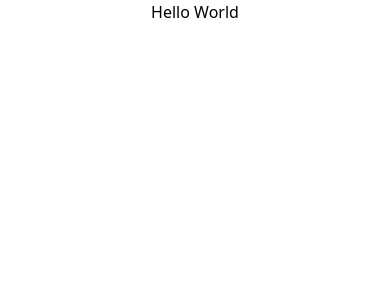
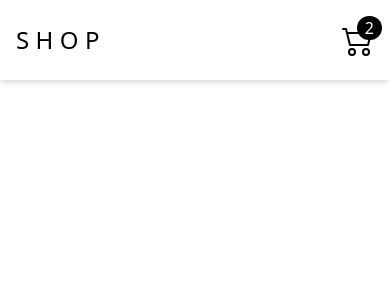
Before and after one commit to Pollux-Dev-team/Design_Patterns, a React (Create React App) app: page / in a window 390 px wide. Shown: the top 300 px of the page. Built offline with nearby package versions, Linux system fonts and the light colour scheme.

Commit message:
Finished navBar mobile view

```diff
--- a/package.json
+++ b/package.json
@@ -16,6 +16,7 @@
     "postcss": "^8.4.19",
     "react": "^18.2.0",
     "react-dom": "^18.2.0",
+    "react-icons": "^4.7.1",
     "react-query": "^3.39.2",
     "react-scripts": "5.0.1",
     "tailwindcss": "^3.2.4",
--- a/src/App.tsx
+++ b/src/App.tsx
@@ -1,5 +1,11 @@
-function App() {
-  return <div className="flex justify-center w-full ">Hello World</div>;
-}
+import NavBar from "./components/navBar";
+
+const App = () => {
+  return (
+    <>
+      <NavBar />
+    </>
+  );
+};
 
 export default App;
--- /dev/null
+++ b/src/components/cartIcon.tsx
@@ -0,0 +1,17 @@
+import { BsCart2 } from "react-icons/bs";
+
+interface cartIconPropTypes {
+  amount: number;
+}
+const CartIcon = ({ amount }: cartIconPropTypes) => {
+  return (
+    <div className="relative">
+      <BsCart2 size={"2rem"} />
+      <div className=" absolute -right-2  -top-2 bg-black px-2 text-white rounded-full">
+        {amount}
+      </div>
+    </div>
+  );
+};
+
+export default CartIcon;
--- /dev/null
+++ b/src/components/navBar.tsx
@@ -0,0 +1,15 @@
+import CartIcon from "./cartIcon";
+
+const NavBar = () => {
+  return (
+    <div className="flex h-20 justify-between  px-4 shadow-md  items-center">
+      <h1 className="uppercase text-2xl" style={{ letterSpacing: "0.4rem" }}>
+        Shop
+      </h1>
+      {/* TODO: implement amount to be dynamic */}
+      <CartIcon amount={2} />
+    </div>
+  );
+};
+
+export default NavBar;
```
Also changed, not shown: 1 other file (tests, documents, lock files or other folders).
